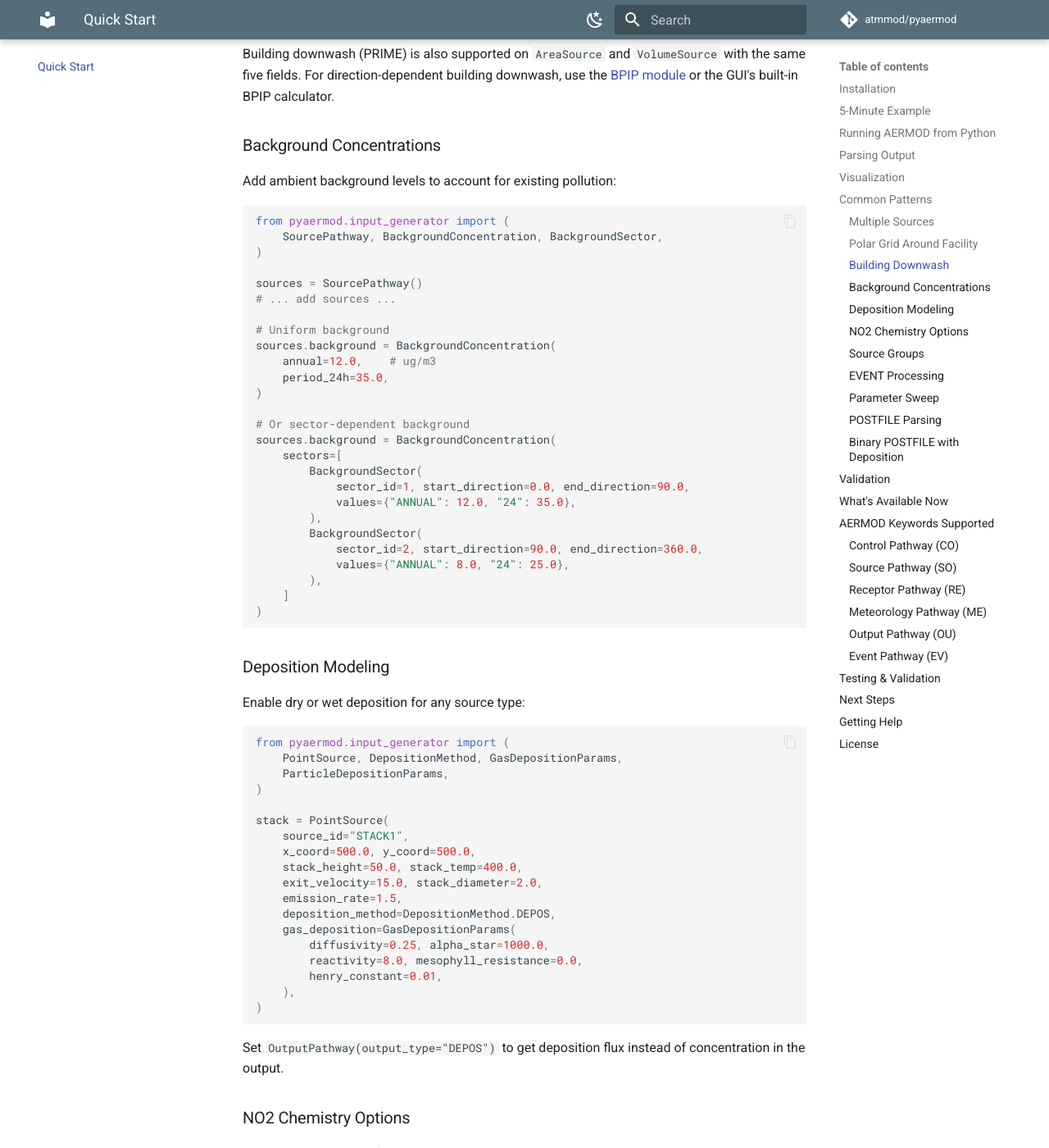
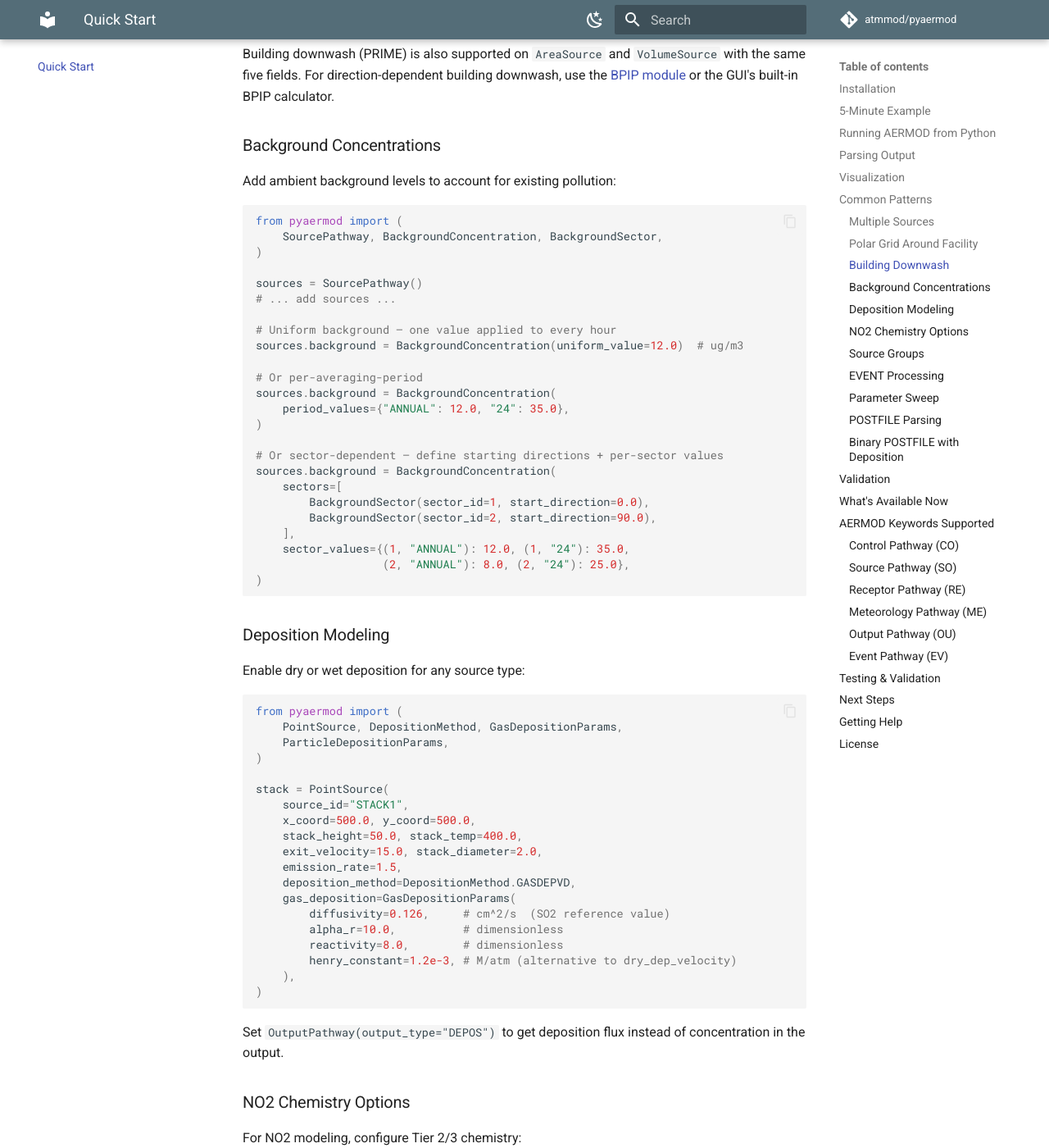
Before and after one commit to atmmod/pyaermod, an MkDocs documentation site: the page built from docs/quickstart.md, in a window 1280 px wide and 1400 px high, scrolled down 3901 px. Shown: the whole window at 82% size. Built offline with MkDocs 1.6.1 and Material for MkDocs 9.7.7, drawn with Linux system fonts in a browser that asks for light colours; comment, search, counter and statistics services are not loaded; some of the changed text lies outside the part shown.

Commit message:
Superreview fixes: docs quickstart + stale pyproject + repo cleanup
Addresses multiple superreview findings in a batch:

#1 CRITICAL — docs/quickstart.md example fixes
- GasDepositionParams used nonexistent kwargs alpha_star /
  mesophyll_resistance. Updated to the real fields: diffusivity, alpha_r,
  reactivity, henry_constant with SO2 reference values
- DepositionMethod.DEPOS (not a real enum value) -> DepositionMethod.GASDEPVD
- BackgroundConcentration used nonexistent annual= / period_24h= fields
  -> uniform_value / period_values mapping
- BackgroundSector stopped taking end_direction + values kwargs per
  current dataclass signature (sector_values lives on parent)
- SourceGroupDefinition.source_ids -> member_source_ids (10 sites)
- All 10 `from pyaermod.input_generator import X` blocks -> `from
  pyaermod import X` (matches stable-surface note added to docs/api/index.md)
- Stale test-count claim "1166 tests, 95%" -> 1600+ / 97%+

Classifier / dep floors
- pyproject.toml: Development Status 3 - Alpha -> 5 - Production/Stable
  (v1.5 on PyPI with 1600+ tests and two real-binary CI workflows is
  well past alpha)
- numpy>=1.20.0 -> numpy>=1.24.0 (python_requires>=3.11 makes older
  floors meaningless; 1.24 is from 2022)
- pandas>=1.3.0 -> pandas>=2.0.0 (same rationale)

Repo cleanup
- Deleted untracked cruft from working tree: UNKNOWN.egg-info/,
  __pycache__/, aermod_results/, site/, ERRMSG.TMP, old
  dist/pyaermod-1.2.0.* wheels+sdist
- Removed tracked CONTINUATION_NOTES.md (dev scratchpad leaked into
  git)
- Added .gitignore entries for UNKNOWN.egg-info/ and CONTINUATION_NOTES.md

Co-Authored-By: Claude Opus 4.6 (1M context) <noreply@anthropic.com>

````diff
--- a/docs/quickstart.md
+++ b/docs/quickstart.md
@@ -17,7 +17,7 @@ pip install pyaermod[all]  # everything
 Create a complete AERMOD input file in just a few lines:
 
 ```python
-from pyaermod.input_generator import (
+from pyaermod import (
     AERMODProject,
     ControlPathway,
     SourcePathway,
@@ -127,7 +127,7 @@ fig = viz.plot_contours(averaging_period="ANNUAL")
 ### Multiple Sources
 
 ```python
-from pyaermod.input_generator import SourcePathway, PointSource
+from pyaermod import SourcePathway, PointSource
 
 sources = SourcePathway()
 
@@ -153,7 +153,7 @@ for i, (x, y, rate) in enumerate(stack_data):
 ### Polar Grid Around Facility
 
 ```python
-from pyaermod.input_generator import PolarGrid, ReceptorPathway
+from pyaermod import PolarGrid, ReceptorPathway
 
 receptors = ReceptorPathway()
 receptors.add_polar_grid(PolarGrid(
@@ -171,7 +171,7 @@ receptors.add_polar_grid(PolarGrid(
 ### Building Downwash
 
 ```python
-from pyaermod.input_generator import PointSource
+from pyaermod import PointSource
 
 stack = PointSource(
     source_id="STACK1",
@@ -199,31 +199,29 @@ with the same five fields. For direction-dependent building downwash, use the
 Add ambient background levels to account for existing pollution:
 
 ```python
-from pyaermod.input_generator import (
+from pyaermod import (
     SourcePathway, BackgroundConcentration, BackgroundSector,
 )
 
 sources = SourcePathway()
 # ... add sources ...
 
-# Uniform background
+# Uniform background — one value applied to every hour
+sources.background = BackgroundConcentration(uniform_value=12.0)  # ug/m3
+
+# Or per-averaging-period
 sources.background = BackgroundConcentration(
-    annual=12.0,    # ug/m3
-    period_24h=35.0,
+    period_values={"ANNUAL": 12.0, "24": 35.0},
 )
 
-# Or sector-dependent background
+# Or sector-dependent — define starting directions + per-sector values
 sources.background = BackgroundConcentration(
     sectors=[
-        BackgroundSector(
-            sector_id=1, start_direction=0.0, end_direction=90.0,
-            values={"ANNUAL": 12.0, "24": 35.0},
-        ),
-        BackgroundSector(
-            sector_id=2, start_direction=90.0, end_direction=360.0,
-            values={"ANNUAL": 8.0, "24": 25.0},
-        ),
-    ]
+        BackgroundSector(sector_id=1, start_direction=0.0),
+        BackgroundSector(sector_id=2, start_direction=90.0),
+    ],
+    sector_values={(1, "ANNUAL"): 12.0, (1, "24"): 35.0,
+                   (2, "ANNUAL"): 8.0, (2, "24"): 25.0},
 )
 ```
 
@@ -232,7 +230,7 @@ sources.background = BackgroundConcentration(
 Enable dry or wet deposition for any source type:
 
 ```python
-from pyaermod.input_generator import (
+from pyaermod import (
     PointSource, DepositionMethod, GasDepositionParams,
     ParticleDepositionParams,
 )
@@ -243,11 +241,12 @@ stack = PointSource(
     stack_height=50.0, stack_temp=400.0,
     exit_velocity=15.0, stack_diameter=2.0,
     emission_rate=1.5,
-    deposition_method=DepositionMethod.DEPOS,
+    deposition_method=DepositionMethod.GASDEPVD,
     gas_deposition=GasDepositionParams(
-        diffusivity=0.25, alpha_star=1000.0,
-        reactivity=8.0, mesophyll_resistance=0.0,
-        henry_constant=0.01,
+        diffusivity=0.126,     # cm^2/s  (SO2 reference value)
+        alpha_r=10.0,          # dimensionless
+        reactivity=8.0,        # dimensionless
+        henry_constant=1.2e-3, # M/atm (alternative to dry_dep_velocity)
     ),
 )
 ```
@@ -260,7 +259,7 @@ concentration in the output.
 For NO2 modeling, configure Tier 2/3 chemistry:
 
 ```python
-from pyaermod.input_generator import (
+from pyaermod import (
     ControlPathway, PollutantType, ChemistryMethod,
     ChemistryOptions, OzoneData,
 )
@@ -282,7 +281,7 @@ control = ControlPathway(
 Define custom source groups for separate impact analysis:
 
 ```python
-from pyaermod.input_generator import SourcePathway, SourceGroupDefinition
+from pyaermod import SourcePathway, SourceGroupDefinition
 
 sources = SourcePathway()
 # ... add sources STACK1, STACK2, STACK3 ...
@@ -306,7 +305,7 @@ sources.group_definitions = [
 Run AERMOD in event mode for specific date/receptor combinations:
 
 ```python
-from pyaermod.input_generator import EventPathway, EventPeriod
+from pyaermod import EventPathway, EventPeriod
 
 events = EventPathway(events=[
     EventPeriod(
@@ -325,7 +324,7 @@ project.write("facility.inp", event_filename="facility.evn")
 ### Parameter Sweep
 
 ```python
-from pyaermod.input_generator import *
+from pyaermod import *
 
 for rate in [1.0, 2.0, 3.0, 4.0, 5.0]:
     control = ControlPathway(
--- a/pyproject.toml
+++ b/pyproject.toml
@@ -13,7 +13,7 @@ authors = [
     {name = "Shannon Capps", email = "shannon.capps@gmail.com"},
 ]
 classifiers = [
-    "Development Status :: 3 - Alpha",
+    "Development Status :: 5 - Production/Stable",
     "Intended Audience :: Science/Research",
     "Topic :: Scientific/Engineering :: Atmospheric Science",
     "License :: OSI Approved :: MIT License",
@@ -25,8 +25,8 @@ classifiers = [
 ]
 keywords = ["aermod", "air quality", "dispersion", "modeling", "atmospheric"]
 dependencies = [
-    "numpy>=1.20.0",
-    "pandas>=1.3.0",
+    "numpy>=1.24.0",
+    "pandas>=2.0.0",
 ]
 
 [project.urls]
````
Also changed, not shown: other parts of docs/quickstart.md (+3 -3 lines), CONTINUATION_NOTES.md (deleted, +0 -283 lines), 1 other file.
